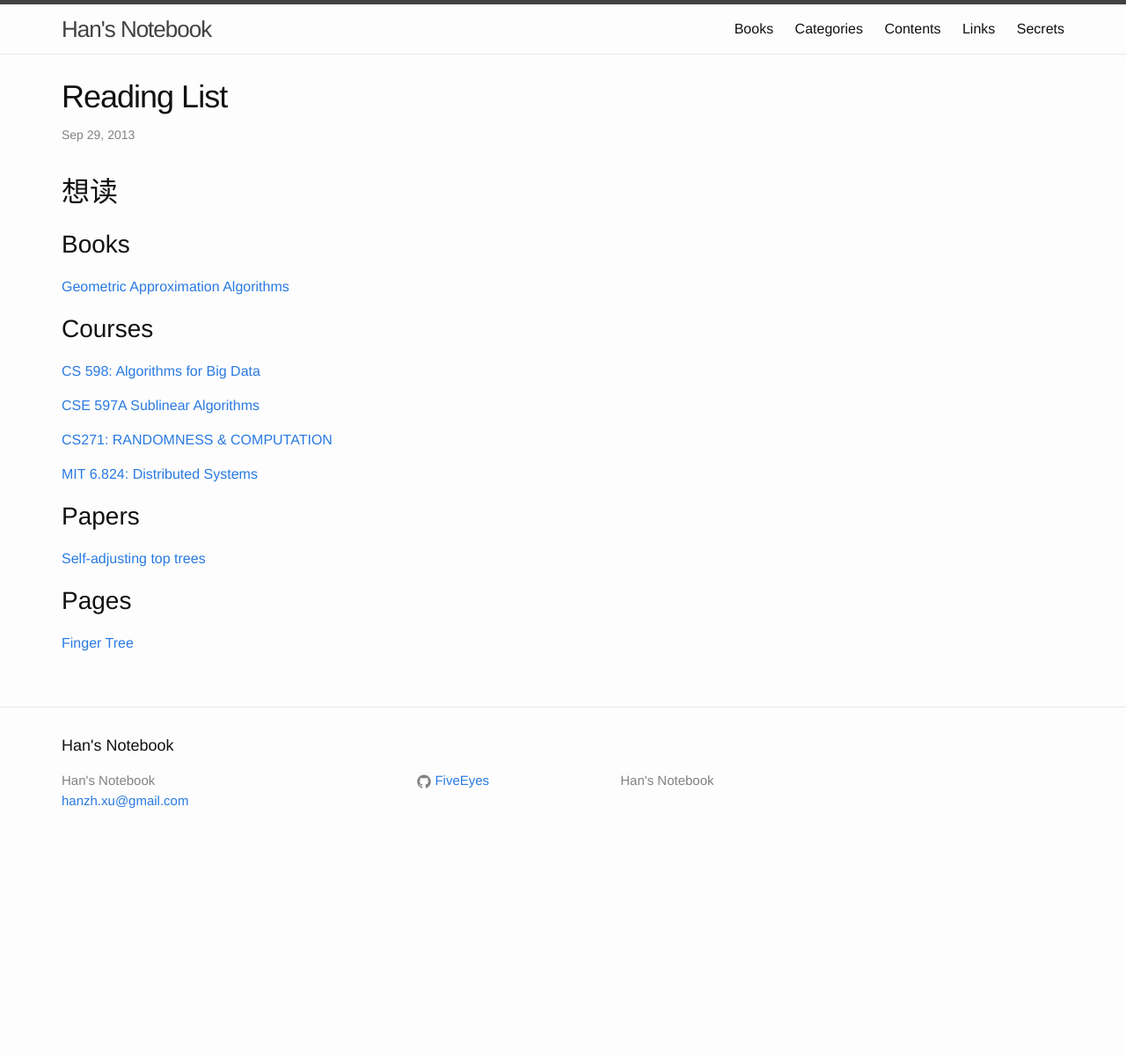
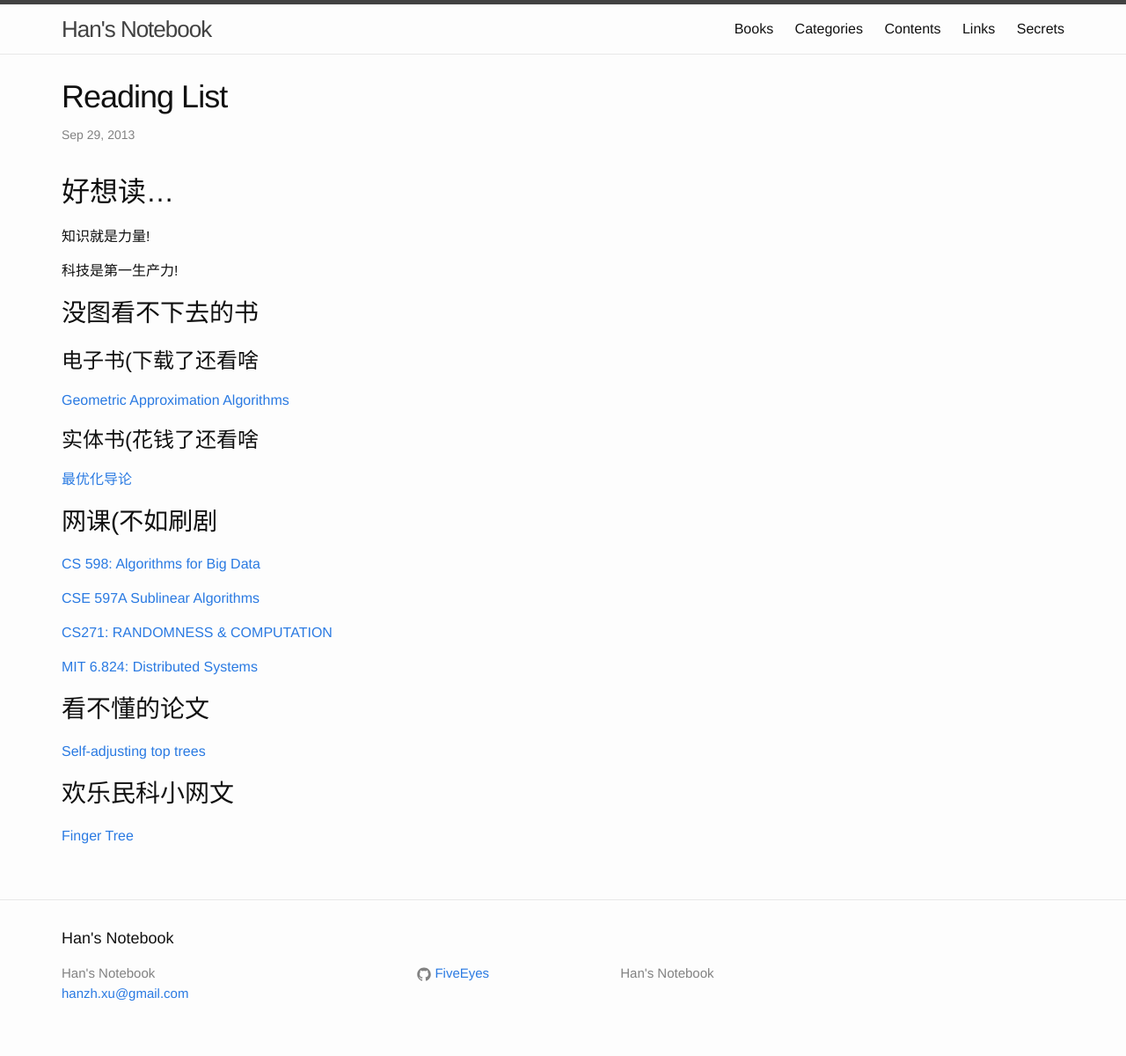
Before and after one commit to FiveEyes/FiveEyes.github.io, a Jekyll site: the page built from _posts/readinglist/2013-09-29-reading-list.md, in a window 1280 px wide. Shown: the whole page at 88% size. Built offline with Jekyll 4.4.1, drawn with Linux system fonts in a browser that asks for light colours; before the commit the page ends 981 px from its top, so only the background shows below that.

Commit message:
Update and rename 2013-09-29-Reading-List.md to 2013-09-29-reading-list.md

```diff
--- a/_posts/readinglist/2013-09-29-Reading-List.md
+++ b/_posts/readinglist/2013-09-29-reading-list.md
@@ -6,14 +6,24 @@ categories: Zzz
 tags: secret
 ---
 
-# 想读
+# 好想读...
 
-## Books
+知识就是力量!
 
-[Geometric Approximation Algorithms
-](http://citeseerx.ist.psu.edu/viewdoc/download?doi=10.1.1.110.9927&rep=rep1&type=pdf)
+科技是第一生产力!
 
-## Courses
+## 没图看不下去的书
+
+### 电子书(下载了还看啥
+
+[Geometric Approximation Algorithms](http://citeseerx.ist.psu.edu/viewdoc/download?doi=10.1.1.110.9927&rep=rep1&type=pdf)
+
+### 实体书(花钱了还看啥
+
+[最优化导论](https://book.douban.com/subject/26732914/)
+
+
+## 网课(不如刷剧
 
 [CS 598: Algorithms for Big Data](https://courses.engr.illinois.edu/cs598csc/fa2014/)
 
@@ -23,10 +33,12 @@ tags: secret
 
 [MIT 6.824: Distributed Systems](https://pdos.csail.mit.edu/6.824/)
 
-## Papers
+
+## 看不懂的论文
 
 [Self-adjusting top trees](http://www.cs.princeton.edu/~rwerneck/papers/TW05-self-adjusting-top-tree.pdf)
 
-## Pages
+
+## 欢乐民科小网文
 
 [Finger Tree](https://hackage.haskell.org/package/fingertree-0.1.1.0/docs/Data-FingerTree.html)
```
